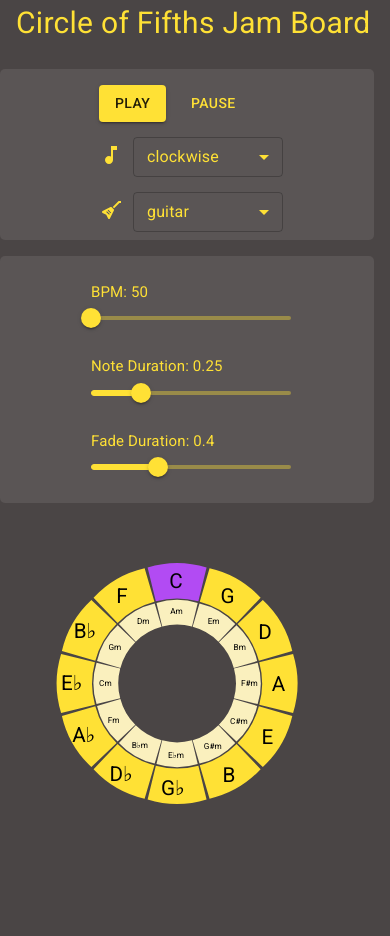
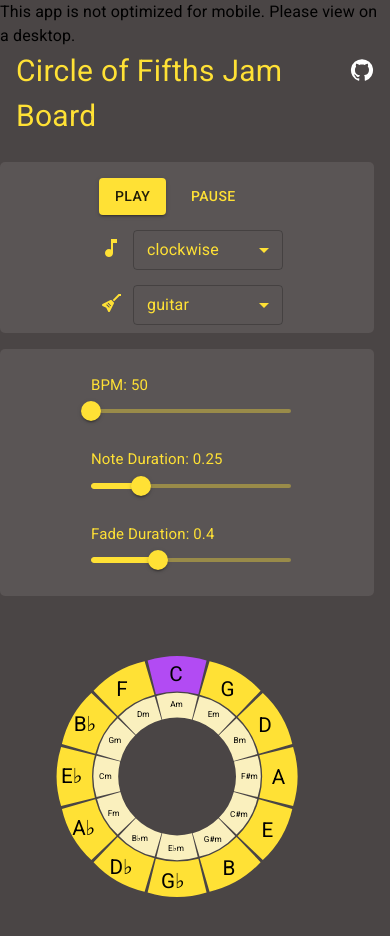
Before and after one commit to jakeMartin1234/circle-of-fifths-jam-board, a React (Create React App) app: page / in a window 390 px wide. Shown: the top 936 px of the page. Before the commit the page ends 885 px from the top, so only its background shows below. Built offline with nearby package versions, Linux system fonts and the light colour scheme; a web font is replaced by a local one.

Commit message:
added mobile blocker

```diff
--- a/package.json
+++ b/package.json
@@ -17,6 +17,7 @@
     "fs": "^0.0.1-security",
     "react": "^18.2.0",
     "react-dom": "^18.2.0",
+    "react-responsive": "^9.0.2",
     "react-scripts": "5.0.1",
     "tone": "^14.7.77",
     "web-vitals": "^2.1.4"
--- a/src/App.js
+++ b/src/App.js
@@ -6,7 +6,8 @@ import '@fontsource/roboto/300.css';
 import '@fontsource/roboto/400.css';
 import '@fontsource/roboto/500.css';
 import '@fontsource/roboto/700.css';
-import {Container, Grid, Paper, Typography} from "@mui/material";
+import {Container, Grid, Typography, Link, IconButton} from "@mui/material";
+import GitHubIcon from '@mui/icons-material/GitHub';
 
 const App = () => {
 
@@ -26,9 +27,25 @@ const App = () => {
     <Container>
         <Grid container spacing={5}>
             <Grid item xs={12}>
-                <Typography color="primary" fontSize="30px">
-                    Circle of Fifths Jam Board
-                </Typography>
+                <div style={{
+                    display: 'flex',
+                    justifyContent: 'left',
+                }}>
+                    <Typography color="primary" fontSize="30px">
+                        Circle of Fifths Jam Board
+                    </Typography>
+                    <Link sx={{ zIndex: 1000,
+                                marginLeft: '30px',
+                                marginTop: '10px',
+                             }}
+                          href='https://github.com/jakeMartin1234/circle-of-fifths-jam-board'
+                          target="_blank"
+                          rel="noopener noreferrer"
+                    >
+                        <GitHubIcon sx={{ color: 'white' }} />
+                    </Link>
+                </div>
+
             </Grid>
             <Grid item xs={12} sm={12} md={4} styl={{ height: '100%', padding: '16px', width: '300px' }}>
                 <MusicPlayer setCurrentNoteIndex={setCurrentNoteIndex}/>
--- a/src/index.js
+++ b/src/index.js
@@ -2,12 +2,21 @@ import React from 'react';
 import ReactDOM from 'react-dom/client';
 import './index.css';
 import App from './App';
-import {ThemeProvider} from "@mui/material";
+import {ThemeProvider, Typography} from "@mui/material";
 import theme from './utils/Theme';
+import MediaQuery from 'react-responsive';
 
 const root = ReactDOM.createRoot(document.getElementById('root'));
 root.render(
     <ThemeProvider theme={theme}>
+        <MediaQuery minDeviceWidth={1224}>
+            <App />
+        </MediaQuery>
+        <MediaQuery maxDeviceWidth={1224}>
+            <Typography>
+                This app is not optimized for mobile. Please view on a desktop.
+            </Typography>
+        </MediaQuery>
         <App />
     </ThemeProvider>,
 );
```
Also changed, not shown: 1 other file (tests, documents, lock files or other folders).
